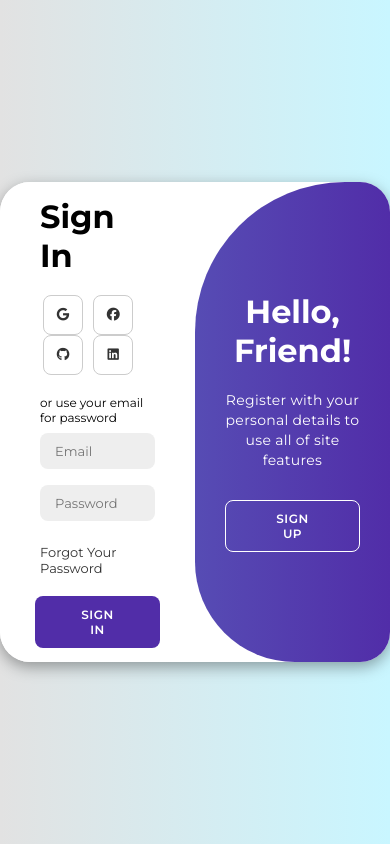
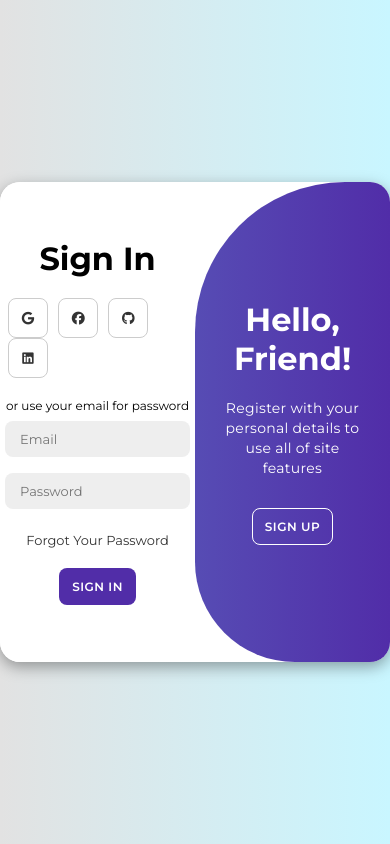
Before and after one commit to vishnukkrishna/Modern-Login-Page-Django, a Django app: page / in a window 390 px wide. Run offline with Django 5.2, Linux system fonts and the light colour scheme.

Commit message:
style: Improve responsiveness for varying screen sizes
Utilized media queries to enhance the responsiveness of the login page:
- Applied border-radius adjustments for screens with a maximum width of 768px.
- Tweaked button padding within the container for a better mobile experience.
- Fine-tuned form padding to improve layout on screens with a maximum width of 576px.

```diff
--- a/static/style.css
+++ b/static/style.css
@@ -15,6 +15,7 @@
   justify-content: center;
   flex-direction: column;
   height: 100vh;
+  margin: 0;
 }
 
 .container {
@@ -23,8 +24,8 @@
   box-shadow: 0 5px 15px rgba(0, 0, 0, 0.35);
   position: relative;
   overflow: hidden;
-  width: 768px;
-  max-width: 100%;
+  width: 100%;
+  max-width: 768px;
   min-height: 480px;
 }
 
@@ -50,7 +51,7 @@
   background-color: #512da8;
   color: #fff;
   font-size: 12px;
-  padding: 10px 45px;
+  padding: 10px 20px;
   border: 1px solid transparent;
   border-radius: 8px;
   font-weight: 600;
@@ -71,7 +72,7 @@
   align-items: center;
   justify-content: center;
   flex-direction: column;
-  padding: 0 40px;
+  padding: 0 20px;
   height: 100%;
 }
 
@@ -210,3 +211,27 @@
 .container.active .toggle-right {
   transform: translateX(200%);
 }
+
+@media (max-width: 768px) {
+  .container {
+    border-radius: 20px;
+  }
+
+  .container button {
+    padding: 10px 15px;
+  }
+
+  .container form {
+    padding: 0 10px;
+  }
+}
+
+@media (max-width: 576px) {
+  .container button {
+    padding: 10px 12px;
+  }
+
+  .container form {
+    padding: 0 5px;
+  }
+}
```
